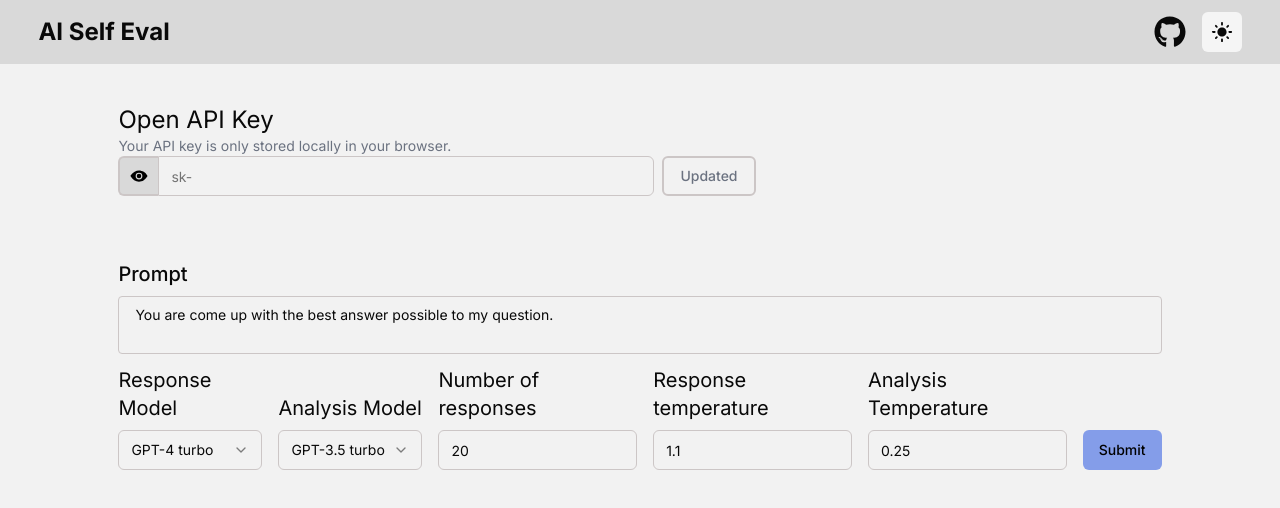
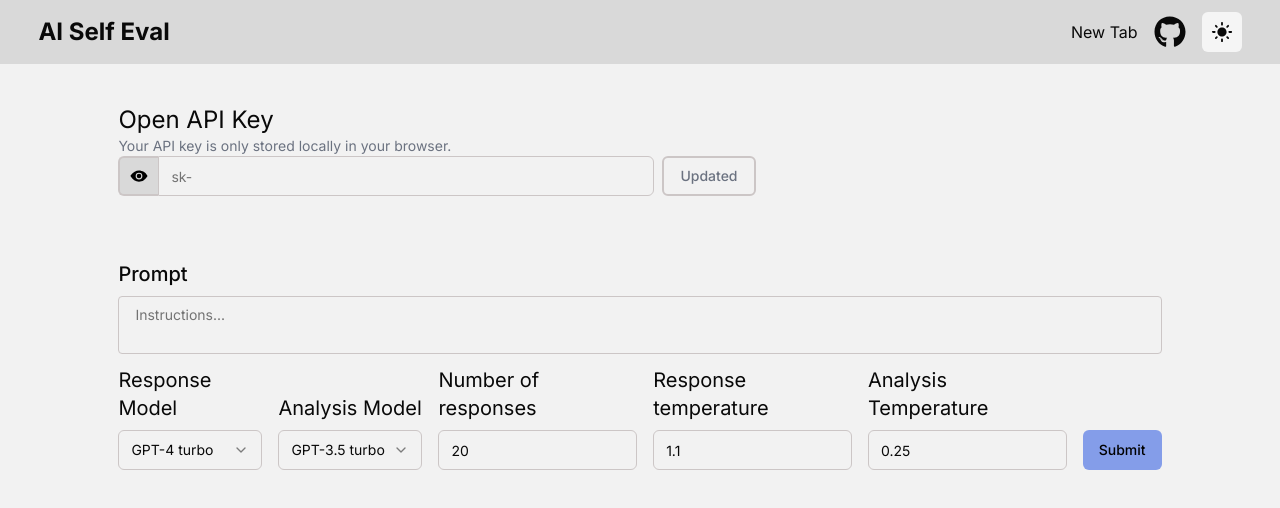
Before and after one commit to mkaufmann84/ai-self-eval, a Next.js app: page /ai-self-eval/ in a window 1280 px wide. Shown: the top 508 px of the page. Built offline with nearby package versions, Linux system fonts and the light colour scheme.

Commit message:
prompt engineering, misc

```diff
--- a/src/app/_ai/Main.tsx
+++ b/src/app/_ai/Main.tsx
@@ -368,7 +368,7 @@
   const form = useForm<InputForm>({
     resolver: zodResolver(inputForm),
     defaultValues: {
-      prompt: "You are come up with the best answer possible to my question.",
+      prompt: "",
       num_responses: 20,
       response_model: "gpt-4-turbo",
       analysis_model: "gpt-3.5-turbo",
--- a/src/app/_ai/nlp.ts
+++ b/src/app/_ai/nlp.ts
@@ -15,12 +15,10 @@
 
 export function evalCriteriaMessages(input_prompt: string) {
   const formatted = `
-  Your task is to create an evaluation criteria for a response based on an input prompt.
+  Your task is to create an evaluation criteria or a rubric that grades a response based on an input prompt.
   The critera will be used to grade a response on a scale of 0-100. You should be a very harsh grader. You should focus on what they did wrong.
 
   **The evaluation criteria is based on how well a response could answer the input prompt**
-
-  Responses that are easy to understand provide a brief overview of the topic you are discussing. Next, break down the information into clear and concise points. Finally, encourage the other person to ask questions to clarify any confusing points.
 
   Input prompt:
   ${input_prompt}
@@ -53,15 +51,12 @@
 }
 
 export function promptSystemAnalysis(rubric: string) {
-  const formatted = `Your task is to write an analysis on an input text using a rubric.
+  const formatted = `Your task is to analyze on an input text using a rubric.
     You will receive a rubric to guide you. You must use the rubric.
     The rubric contains a criteria and steps you can use to evaluate the criteria.
+    You are to be a harsh grader. Prioritize accuracy, logical consistency, clarity, understandability in your analysis.
+
     Please make sure you read and understand these instructions carefully. Please keep this document open while reviewing, and refer to it as needed.
-    You are to be a harsh grader. You should focus on what they did wrong.
-
-    Prioritize accuracy, logical consistency, clarity, understandability in your analysis.
-
-    There should be no perfect scores because you are a harsh grader. The purpose of this is to compare responses, so you have to be nitpicky.
 
     Rubric:
     ${rubric}
--- a/src/app/layout.tsx
+++ b/src/app/layout.tsx
@@ -35,6 +35,9 @@
           <div className="w-full bg-card h-16 flex justify-between py-2 px-[3vw] items-center">
             <h1 className="text-2xl font-bold">AI Self Eval</h1>
             <div className="flex items-center gap-4">
+              <Link href="/" target="_blank">
+                New Tab
+              </Link>
               <Link href="https://github.com/mkaufmann84/ai-self-eval">
                 <FaGithub size={"32px"} />
               </Link>
```
